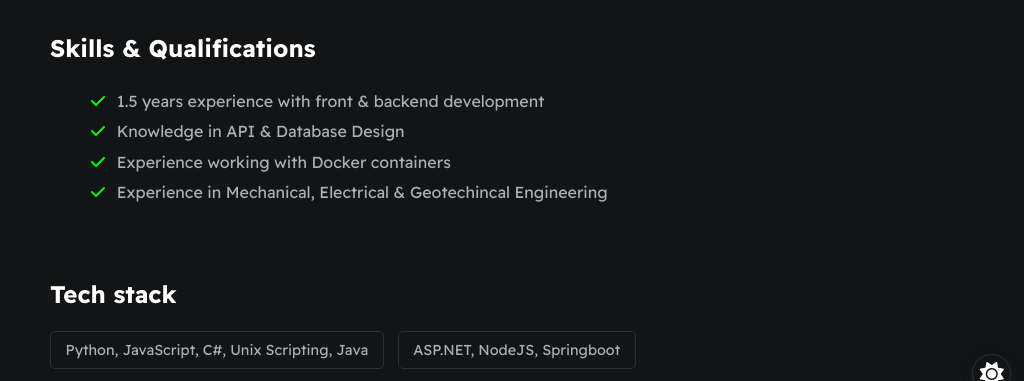
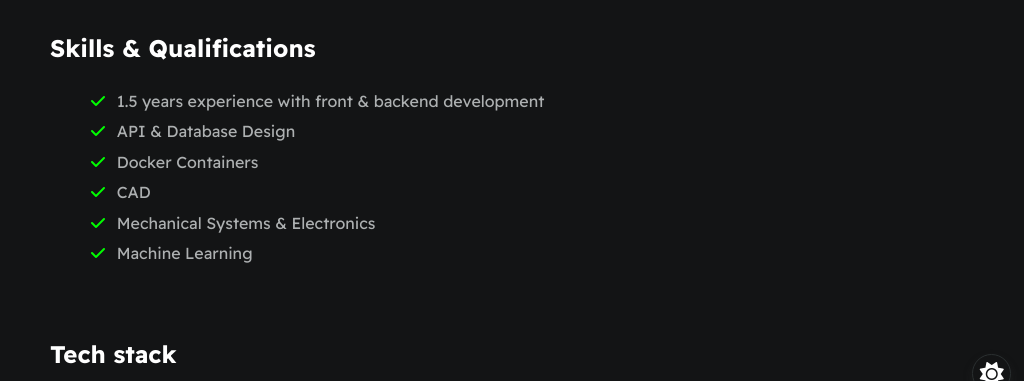
Before and after one commit to viruj96/digital-resume, a plain HTML site: page index.html in a window 1280 px wide. Shown: the part 399-780 px from the top of the page, without its empty margins (256-1280 px from the left). Drawn offline with Linux system fonts and the light colour scheme.

Commit message:
updated skills

```diff
--- a/index.html
+++ b/index.html
@@ -44,9 +44,11 @@
 
 			<ul class="qualifications--list">
 				<li><i class="fa-solid fa-check"></i> <span id="it"></span> experience with front & backend development</li>
-				<li><i class="fa-solid fa-check"></i> Knowledge in API & Database Design</li>
-				<li><i class="fa-solid fa-check"></i> Experience working with Docker containers</li>
-				<li><i class="fa-solid fa-check"></i> Experience in Mechanical, Electrical & Geotechincal Engineering</li>
+				<li><i class="fa-solid fa-check"></i> API & Database Design</li>
+				<li><i class="fa-solid fa-check"></i> Docker Containers</li>
+				<li><i class="fa-solid fa-check"></i> CAD</li>
+				<li><i class="fa-solid fa-check"></i> Mechanical Systems & Electronics</li>
+				<li><i class="fa-solid fa-check"></i> Machine Learning</li>
 			</ul>
 		</section>
 
```
